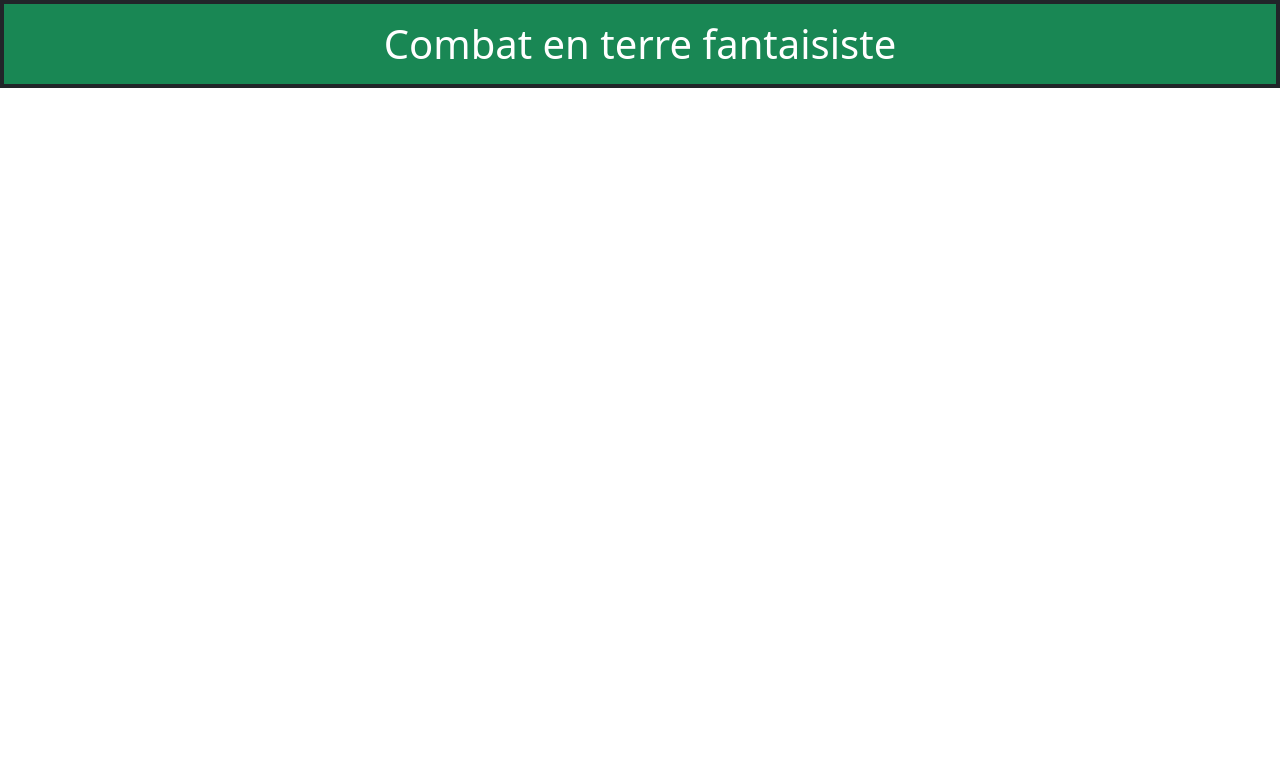
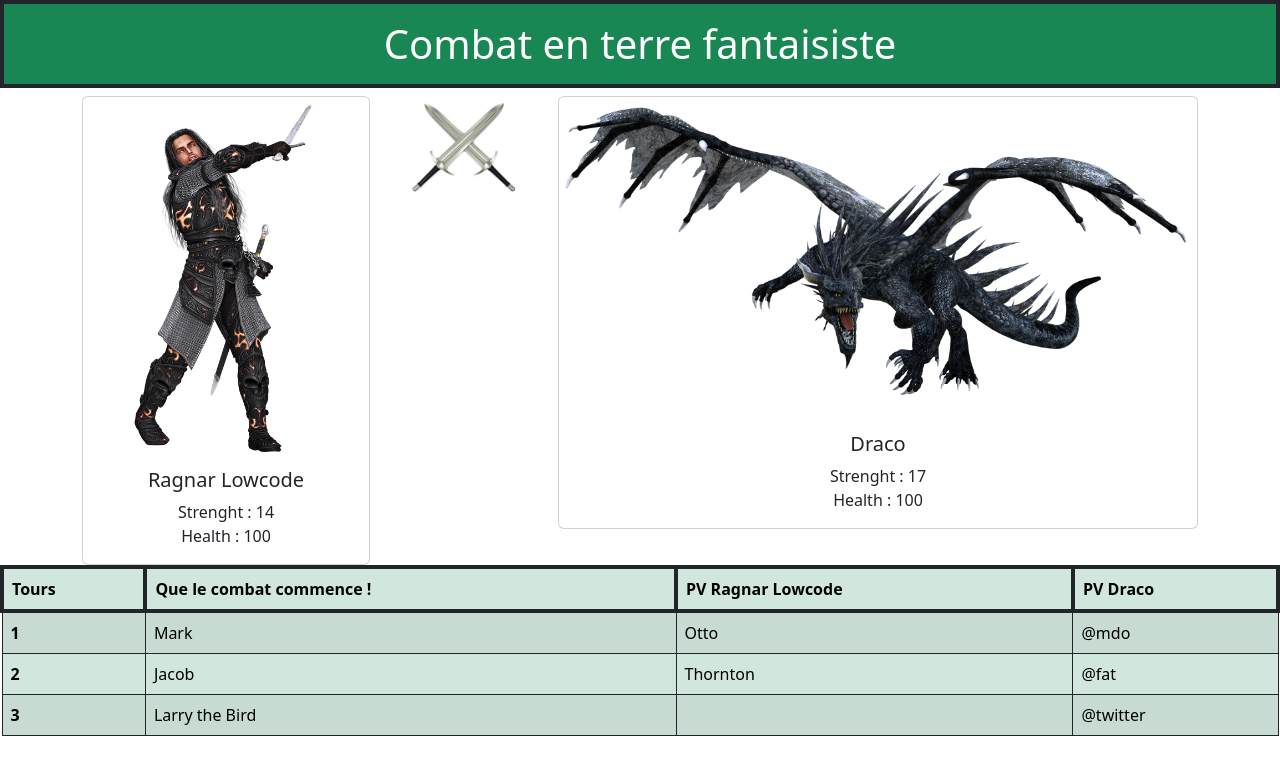
Before and after one commit to Johblanc/RPG_TS, a website: page dist/index.html in a window 1280 px wide. Drawn offline with nearby package versions, Linux system fonts and the light colour scheme.

Commit message:
feat : html

```diff
--- a/dist/index.html
+++ b/dist/index.html
@@ -2,7 +2,7 @@
 <html lang="en">
 
 <head>
-  <title>Cmbat en terre fantaisiste</title>
+  <title>Combat en terre fantaisiste</title>
   <!-- Required meta tags -->
   <meta charset="utf-8">
   <meta name="viewport" content="width=device-width, initial-scale=1, shrink-to-fit=no">
@@ -18,7 +18,63 @@
     <!-- place navbar here -->
   </header>
   <main>
-
+    <div class="container text-center">
+      <div class="row justify-center">
+        <div class="col">
+          <div class="card" style="width: 18rem;">
+            <img src="./Images/man.png" class="card-img-top" alt="Ragnar">
+            <div class="card-body">
+              <h5 class="card-title">Ragnar Lowcode</h5>
+              <p class="card-text">Strenght : 14 <br> Health : 100
+              </p>
+            </div>
+          </div>
+        </div>
+        <div class="col">
+          <img src="./Images/cross swords.jpg" class="img-fluid rounded-top" alt="Fight">
+        </div>
+        <div class="col">
+          <div class="card" style="width: 40rem;">
+            <img src="./Images/dragon.png" class="card-img-top" alt="Draco">
+            <div class="card-body">
+              <h5 class="card-title">Draco</h5>
+              <p class="card-text">Strenght : 17 <br> Health : 100
+              </p>
+            </div>
+          </div>
+        </div>
+      </div>
+    </div>
+    <table class="table table-success table-striped">
+      <thead>
+        <tr class = "border border-dark border-4">
+          <th scope="col" class = "border border-dark">Tours</th>
+          <th scope="col"class = "border border-dark">Que le combat commence !</th>
+          <th scope="col"class = "border border-dark">PV Ragnar Lowcode</th>
+          <th scope="col"class = "border border-dark">PV Draco</th>
+        </tr>
+      </thead>
+      <tbody>
+        <tr>
+          <th scope="row"class = "border border-dark">1</th>
+          <td class = "border border-dark">Mark</td>
+          <td class = "border border-dark">Otto</td>
+          <td class = "border border-dark">@mdo</td>
+        </tr>
+        <tr>
+          <th scope="row"class = "border border-dark">2</th>
+          <td class = "border border-dark">Jacob</td>
+          <td class = "border border-dark">Thornton</td>
+          <td class = "border border-dark">@fat</td>
+        </tr>
+        <tr>
+          <th scope="row"class = "border border-dark">3</th>
+          <td class = "border border-dark">Larry the Bird</td>
+          <td class = "border border-dark"></td>
+          <td class = "border border-dark">@twitter</td>
+        </tr>
+      </tbody>
+    </table>
   </main>
   <footer>
     <!-- place footer here -->
```
Also changed, not shown: dist/personnages/personnage.js (added, +49 -0 lines), dist/images/cross swords.jpg (added), dist/images/dragon.png (added), dist/images/man.png (added).
